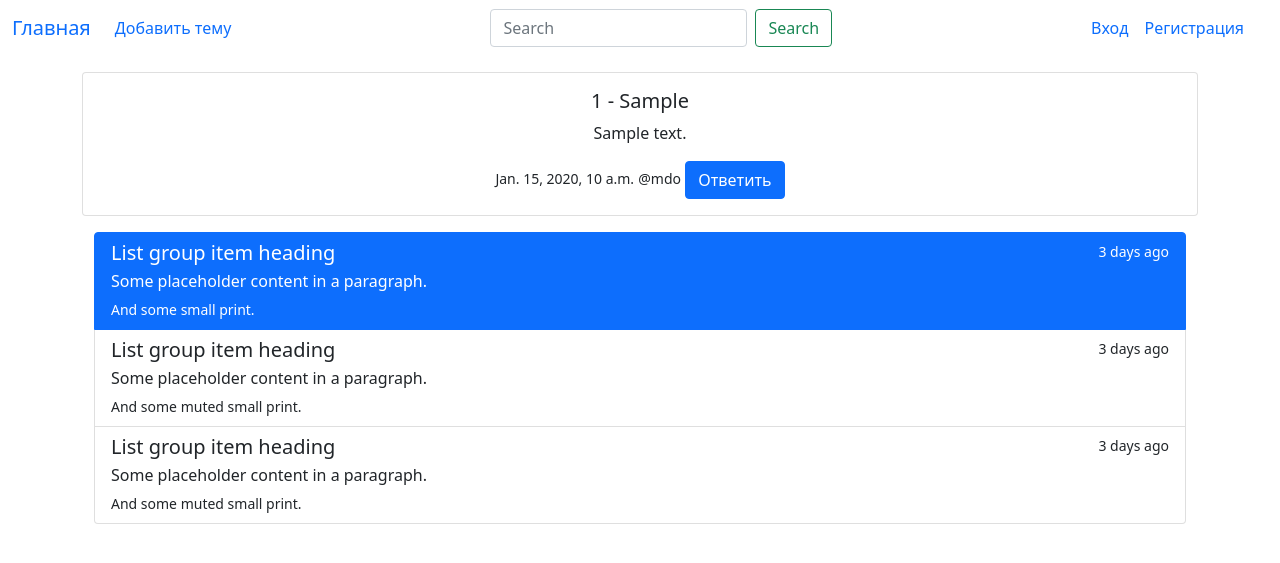
After one commit to Aiigeriim/forum, a Django app: page /topic/1/ in a window 1280 px wide. The commit adds this page. Shown: the top 563 px of the page. Run offline with Django 5.2, Linux system fonts and the light colour scheme; tables that the repository leaves empty hold one stand-in row (values such as "Sample post").

Commit message:
2- этап в процессе

```diff
--- a/templates/base.html
+++ b/templates/base.html
@@ -26,17 +26,25 @@
           <a class="nav-link active" aria-current="page" href="{% url 'webapp:topic_add' %}">Добавить тему</a>
         </li>
       </ul>
-      <form class="d-flex" role="search">
+      <form class="d-flex me-auto" role="search">
         <input class="form-control me-2" type="search" placeholder="Search" aria-label="Search"/>
         <button class="btn btn-outline-success" type="submit">Search</button>
       </form>
+        <ul class="navbar-nav me-3 mb-2 mb-lg-0">
+            <li class="nav-item">
+                <a class="nav-link active" aria-current="page" href="">Вход</a>
+            </li>
+            <li class="nav-item">
+                <a class="nav-link active" aria-current="page" href="">Регистрация</a>
+            </li>
+        </ul>
     </div>
   </div>
 </nav>
 
 {% block nav %}
 {% endblock %}
-<div class="container">
+<div class="container mt-3">
     {% block content %}
     {% endblock %}
 </div>
--- /dev/null
+++ b/templates/topics/topic_detail.html
@@ -0,0 +1,59 @@
+{% extends 'base.html' %}
+
+{% block title %}
+{% endblock %}
+
+{% block content %}
+<div class="card text-center">
+{#  <div class="card-header">#}
+{#    <ul class="nav nav-pills card-header-pills">#}
+{#      <li class="nav-item">#}
+{#        <a class="nav-link active" href="#">Active</a>#}
+{#      </li>#}
+{#      <li class="nav-item">#}
+{#        <a class="nav-link" href="#">Link</a>#}
+{#      </li>#}
+{#      <li class="nav-item">#}
+{#        <a class="nav-link disabled" aria-disabled="true">Disabled</a>#}
+{#      </li>#}
+{#    </ul>#}
+{#  </div>#}
+  <div class="card-body">
+    <h5 class="card-title">{{ topic.pk }} - {{ topic.topic }}</h5>
+    <p class="card-text">{{ topic.content}}</p>
+      <small class="text-body-secondary">{{ topic.created_at }}</small>
+      <small class="text-body-secondary">@mdo</small>
+    <a href="#" class="btn btn-primary">Ответить</a>
+  </div>
+</div>
+
+<div class="container mt-3">
+    <div class="list-group">
+      <a href="#" class="list-group-item list-group-item-action active" aria-current="true">
+        <div class="d-flex w-100 justify-content-between">
+          <h5 class="mb-1">List group item heading</h5>
+          <small>3 days ago</small>
+        </div>
+        <p class="mb-1">Some placeholder content in a paragraph.</p>
+        <small>And some small print.</small>
+      </a>
+      <a href="#" class="list-group-item list-group-item-action">
+        <div class="d-flex w-100 justify-content-between">
+          <h5 class="mb-1">List group item heading</h5>
+          <small class="text-body-secondary">3 days ago</small>
+        </div>
+        <p class="mb-1">Some placeholder content in a paragraph.</p>
+        <small class="text-body-secondary">And some muted small print.</small>
+      </a>
+      <a href="#" class="list-group-item list-group-item-action">
+        <div class="d-flex w-100 justify-content-between">
+          <h5 class="mb-1">List group item heading</h5>
+          <small class="text-body-secondary">3 days ago</small>
+        </div>
+        <p class="mb-1">Some placeholder content in a paragraph.</p>
+        <small class="text-body-secondary">And some muted small print.</small>
+      </a>
+    </div>
+
+</div>
+{% endblock %}
--- a/webapp/urls.py
+++ b/webapp/urls.py
@@ -1,13 +1,13 @@
 from django.urls import path
 
-from webapp.views import CreateTopic, TopicsList
+from webapp.views import CreateTopic, TopicsList, TopicDetail
 
 app_name = "webapp"
 
 urlpatterns = [
     path('topic/add/', CreateTopic.as_view(), name="topic_add"),
     path('topics/list/', TopicsList.as_view(), name="topics_list"),
-    # path('post/<int:pk>/', PostDetail.as_view(), name="post_view"),
+    path('topic/<int:pk>/', TopicDetail.as_view(), name="topic_view"),
     # path('post/<int:pk>/update/', PostUpdate.as_view(), name="post_update"),
     # path('post/<int:pk>/delete/', PostDelete.as_view(), name="post_delete"),
     # path('post/<int:pk>/like/', PostLike.as_view(), name="post_like"),
--- a/webapp/views/__init__.py
+++ b/webapp/views/__init__.py
@@ -1 +1 @@
-from webapp.views.topics import CreateTopic, TopicsList
+from webapp.views.topics import CreateTopic, TopicsList, TopicDetail
--- a/webapp/views/topics.py
+++ b/webapp/views/topics.py
@@ -1,5 +1,5 @@
 from django.urls import reverse_lazy
-from django.views.generic import CreateView, ListView
+from django.views.generic import CreateView, ListView, DetailView
 
 from webapp.forms.topics import TopicForm
 from webapp.models import Topic
@@ -15,3 +15,10 @@ class TopicsList(ListView):
     model = Topic
     context_object_name = 'topics'
     template_name = 'topics/topics_list.html'
+    ordering = '-created_at'
+
+
+class TopicDetail(DetailView):
+    model = Topic
+    template_name = 'topics/topic_detail.html'
+    queryset = Topic.objects.all()
```
Also changed, not shown: templates/topics/topics_list.html (+9 -6 lines).
